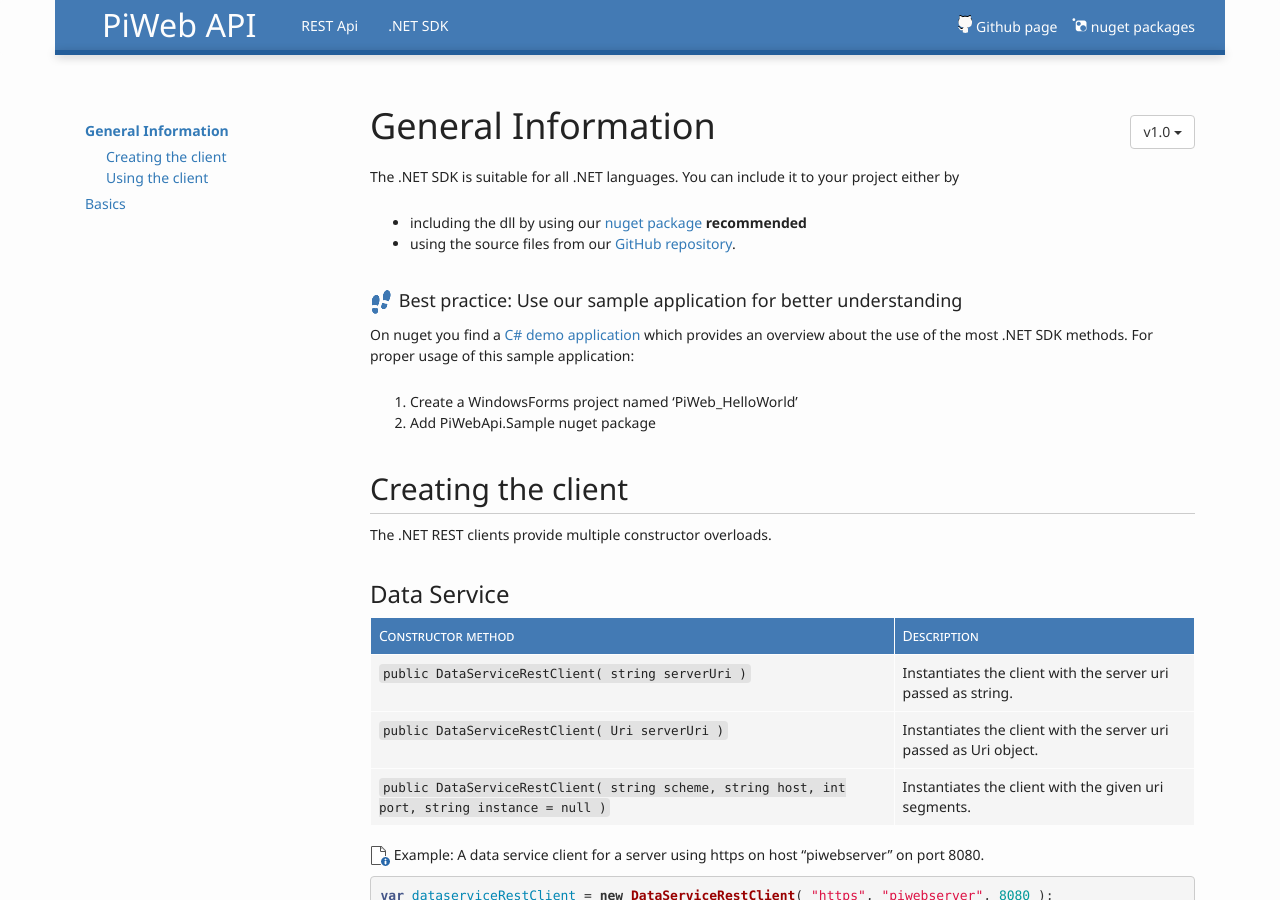
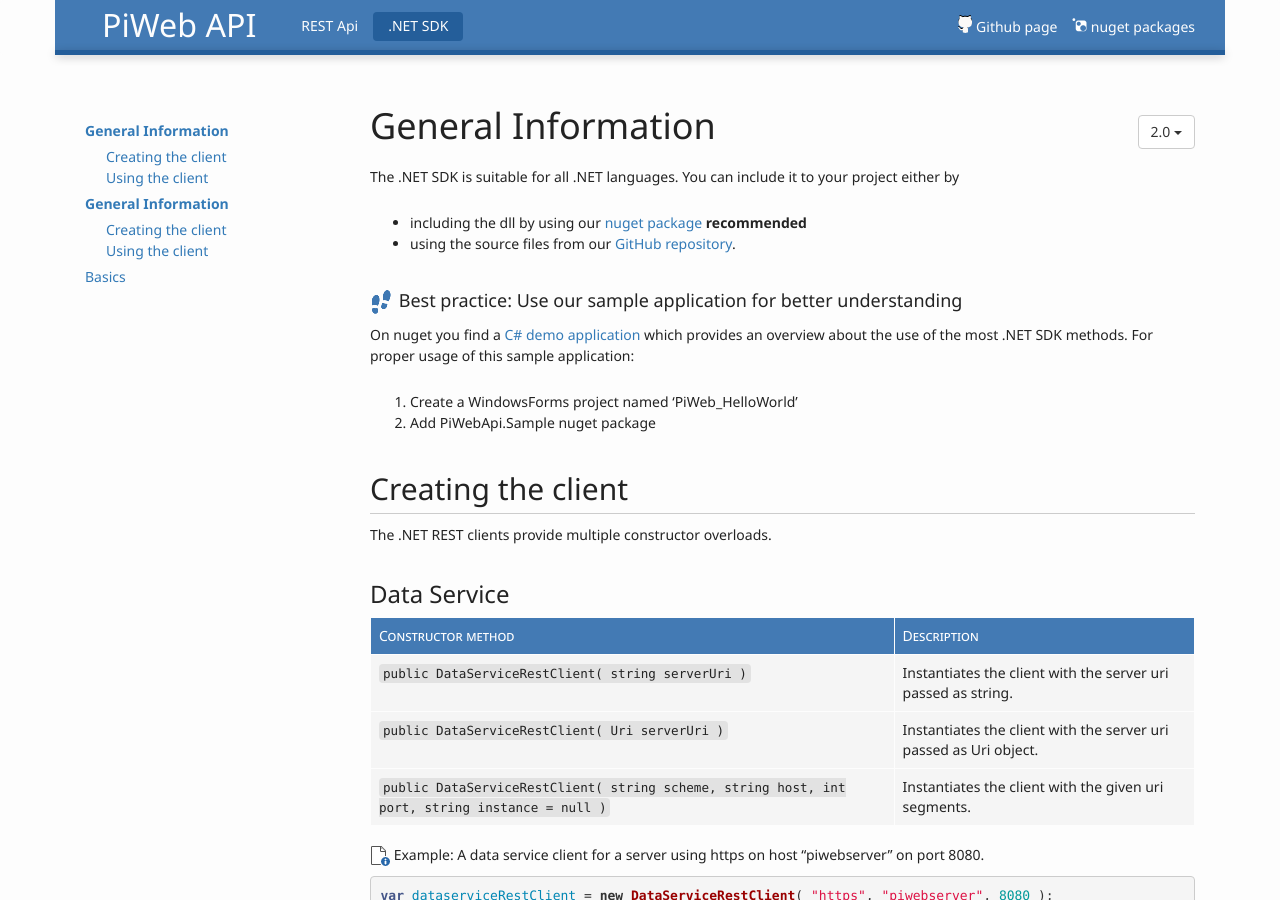
Before and after one commit to ZEISS-PiWeb/PiWeb-Api, a Jekyll site: the page built from _pages/02-netsdk_new.md, in a window 1280 px wide and 900 px high. Built offline with Jekyll 4.4.1, drawn with Linux system fonts in a browser that asks for light colours.

Commit message:
Update 02-netsdk_new.md

```diff
--- a/_pages/02-netsdk_new.md
+++ b/_pages/02-netsdk_new.md
@@ -1,7 +1,7 @@
 ---
-area: sdk_v2
+area: sdk
 title: .NET SDK
-version: v1.0
+version: 2.0
 permalink: "/sdk/v2"
 sections:
   general:
```
